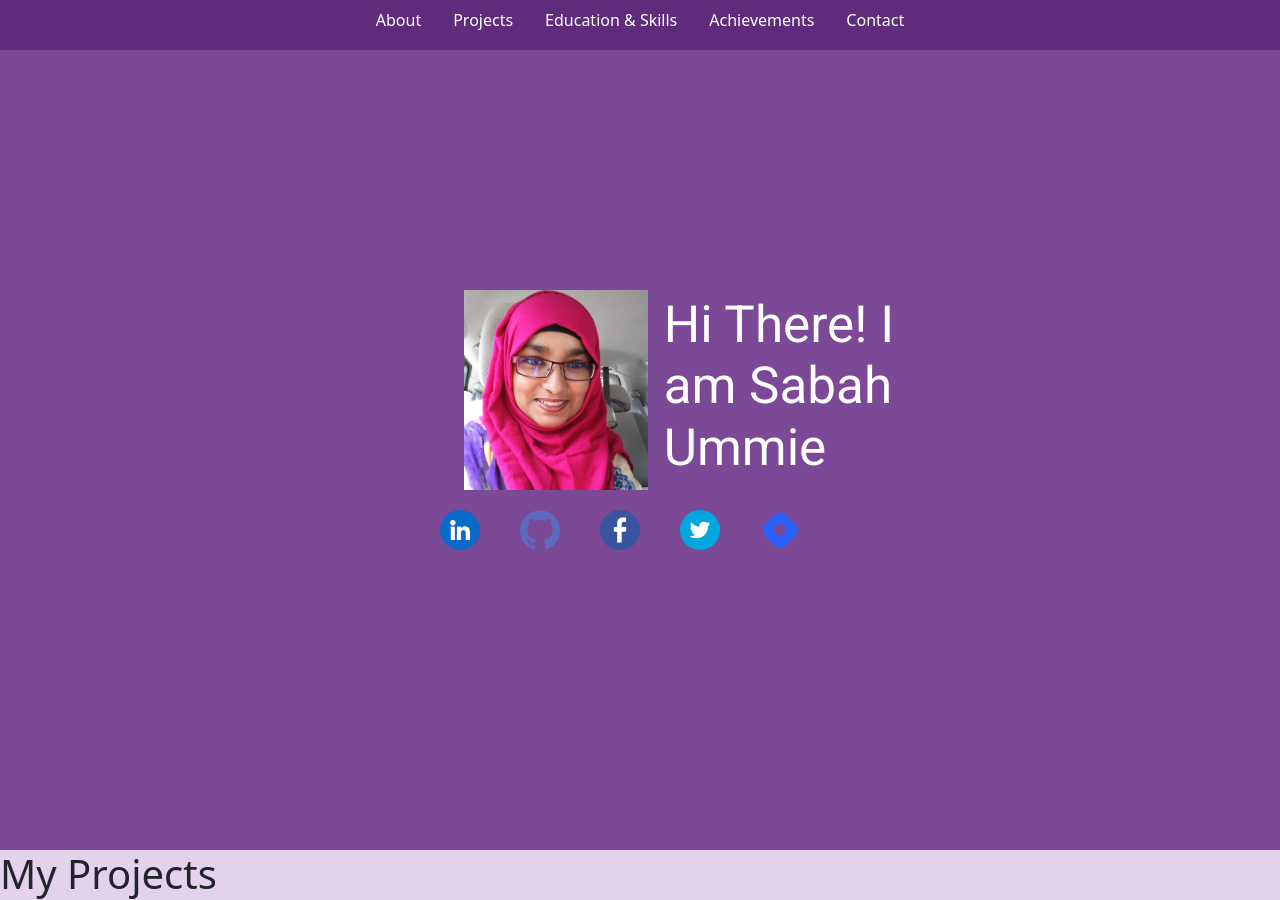
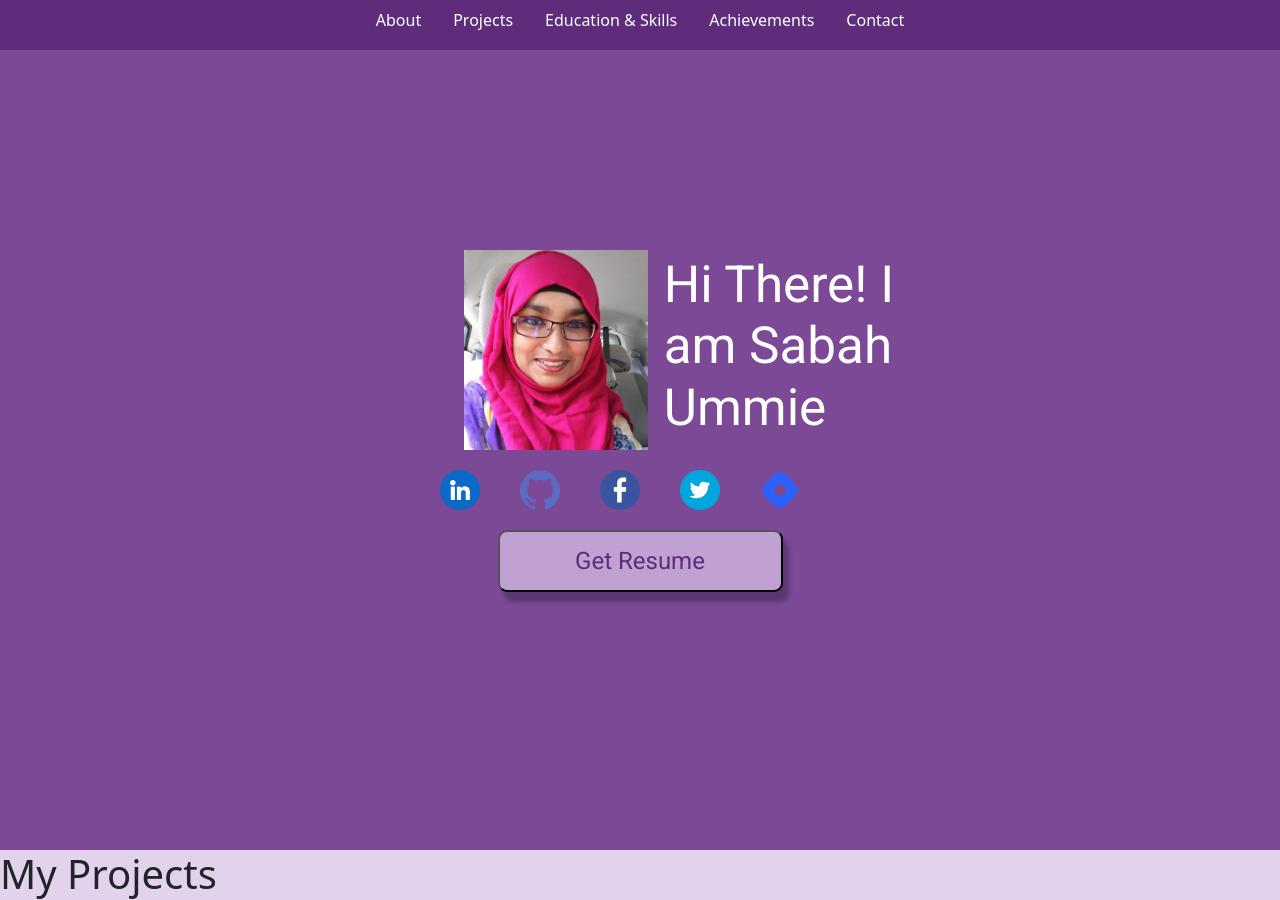
Before and after one commit to sabah215/portfolio, a Flask app: page / in a window 1280 px wide. Shown: the top 900 px of the page. Run offline with Flask 2, Linux system fonts and the light colour scheme.

Commit message:
top section edited

```diff
--- a/portfolio/static/css/main.css
+++ b/portfolio/static/css/main.css
@@ -66,20 +66,45 @@ section {
 
 }
 .hero-content {
-       display: inline-block;
+       display: block;
        /* margin-top:  auto;
        margin-bottom: auto; */
        margin-left: auto;
        margin-right: auto;
        width: 800px;
        justify-content: center;
-       padding-top: 30vh;
+       padding-top: 25vh;
        display: flex;
        /* flex-direction: column; */
        align-items: center;
        vertical-align: middle;
        /*  */
 
+}
+.download {
+       /* position: relative; */
+       display: inline;
+       margin-left:auto;
+       margin-right: auto;
+}
+.btn-download{
+
+       font-family: 'Roboto';
+       font-style: normal;
+       font-weight: 2.5rem;
+       font-size: 1.5rem;
+       /* line-height: 30px; */
+
+       color: #5F2C7B;
+       /* position: absolute; */
+       width: 285px;
+       height: 62px;
+
+       /* top: 80vh; */
+
+       background: #C0A1D2;
+       box-shadow: 6px 10px 4px rgba(0, 0, 0, 0.25);
+       border-radius: 9px;
 }
 .center{
        display: block;
--- a/portfolio/templates/index.html
+++ b/portfolio/templates/index.html
@@ -51,6 +51,9 @@
                                    </a>
                             </span>
 
+                     </div>
+                     <div class="download">
+                            <button class="btn-download">Get Resume</button>
                      </div>
               </div>
        </section>
```
